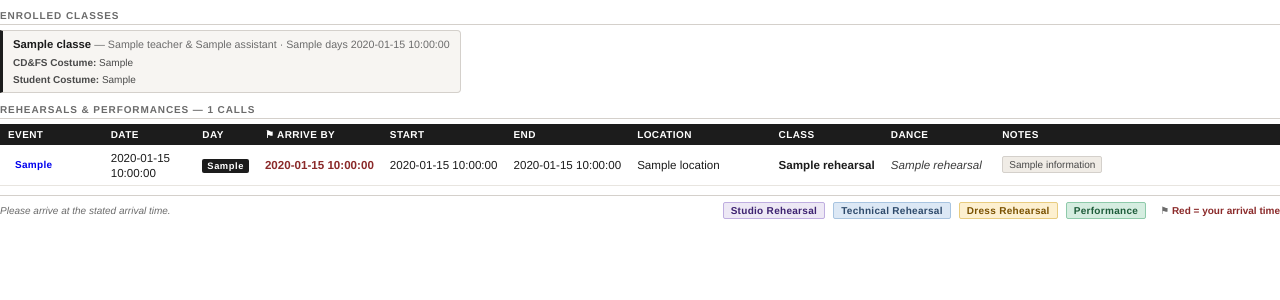
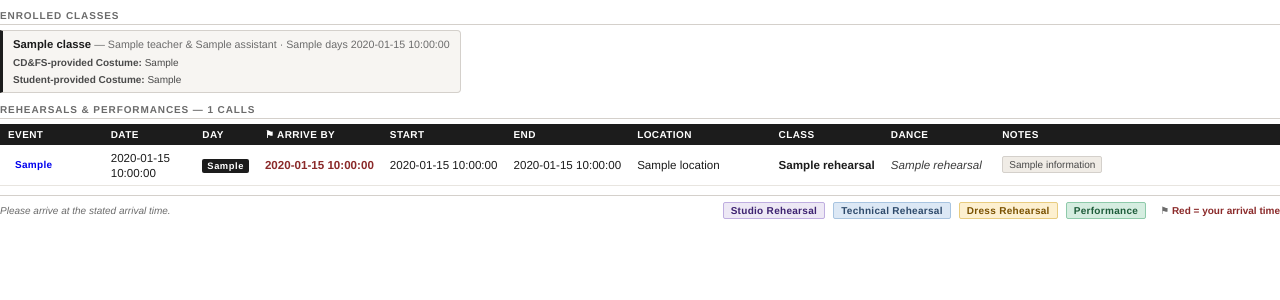
Before and after one commit to cdandfs/rehearsal-schedule, a Python web app: template templates/schedule.html in a window 1280 px wide. Shown: the part 79-379 px from the top of the page. Run offline with Jinja, Linux system fonts and the light colour scheme; the template is opened without the code that fills it: most values are stand-ins (such as "Sample title", 1, 10 or a date in 2020).

Commit message:
update inputs, app, and schedule

```diff
--- a/app.py
+++ b/app.py
@@ -55,8 +55,8 @@ if class_name:
                     "assistant":     "Assistant",
                     "day_of_week":   "Class Day of Week",
                     "time_of_day":   "Class Time",
-                    "cdfs_costume": "CD&FS Costume Pieces",
-                    "student_costume": "Costume Pieces Provided By Student",
+                    "cdfs_costume": "CD&FS-provided Costume Pieces",
+                    "student_costume": "Student-provided Costume Pieces",
                 }).fillna("")
             ),
             unsafe_allow_html=True,
--- a/templates/schedule.html
+++ b/templates/schedule.html
@@ -304,10 +304,10 @@
         <span class="chip-detail"> &mdash; {{ c.teacher }}{% if c.assistant %} &amp; {{ c.assistant }}{% endif %} &middot; {{ c.day }}s {{ c.time }}</span>
       </div>
       {% if c.cdfs_costume %}
-      <div class="chip-costume"><span class="chip-costume-label">CD&amp;FS Costume:</span> {{ c.cdfs_costume }}</div>
+      <div class="chip-costume"><span class="chip-costume-label">CD&amp;FS-provided Costume:</span> {{ c.cdfs_costume }}</div>
       {% endif %}
       {% if c.student_costume %}
-      <div class="chip-costume"><span class="chip-costume-label">Student Costume:</span> {{ c.student_costume }}</div>
+      <div class="chip-costume"><span class="chip-costume-label">Student-provided Costume:</span> {{ c.student_costume }}</div>
       {% endif %}
     </div>
     {% endfor %}
```
Also changed, not shown: 1 other file.
